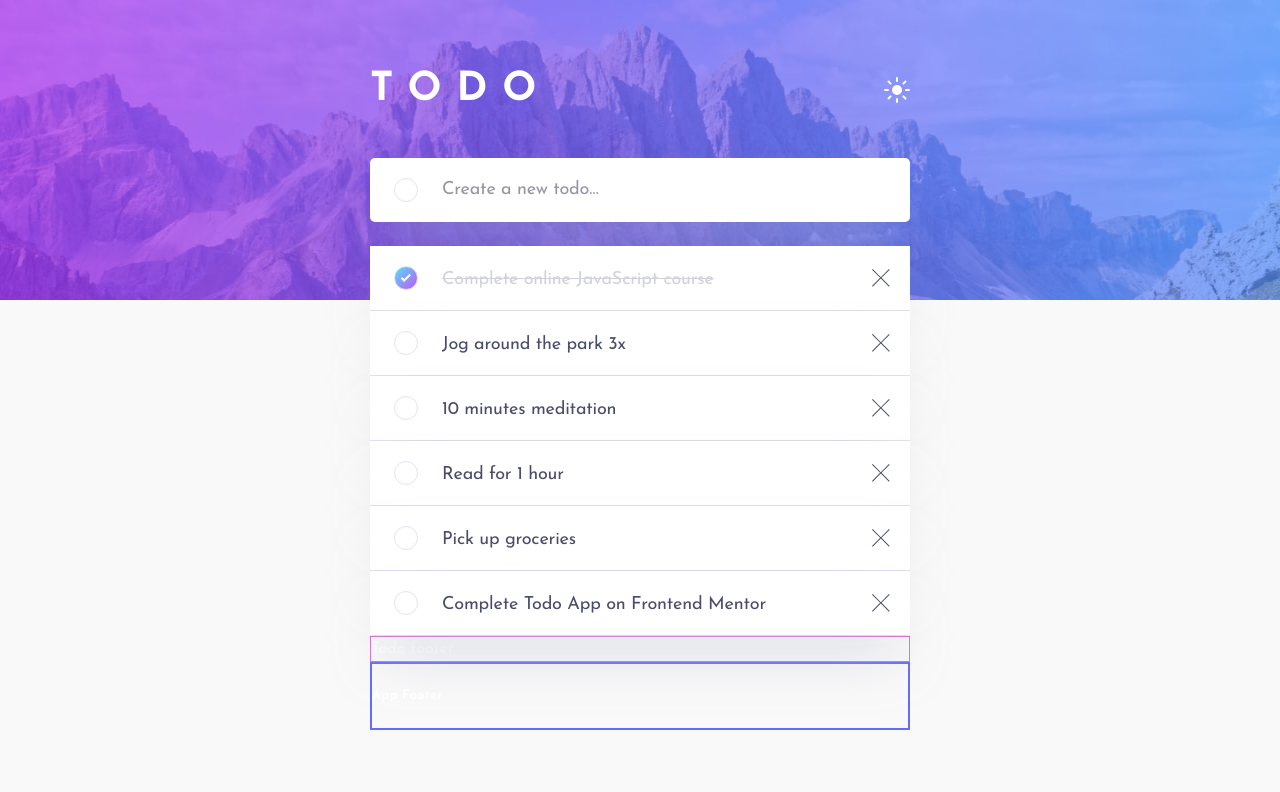
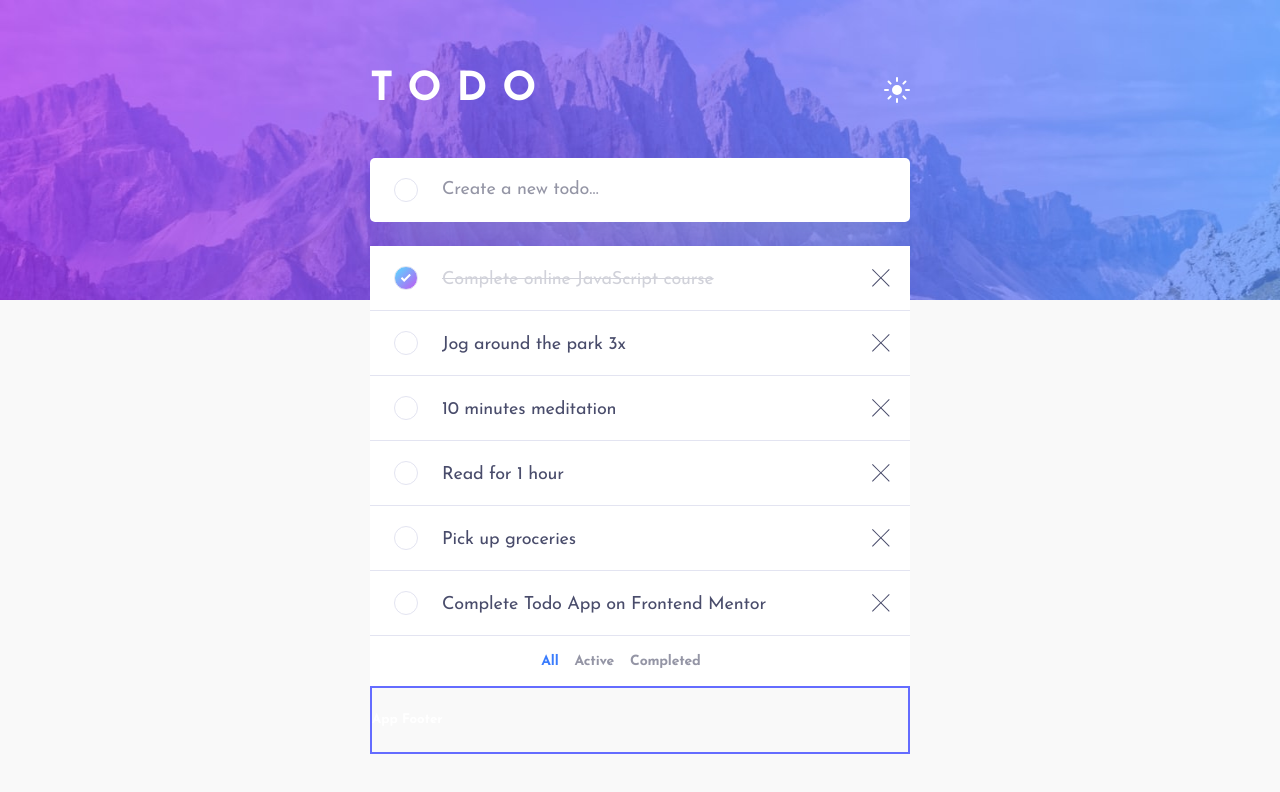
Before and after one commit to Ex-Zy/react-todo-app, a React (Vite) app: page / in a window 1280 px wide. Shown: the top 792 px of the page. Built offline with nearby package versions, Linux system fonts and the light colour scheme.

Commit message:
:lipstick: update: TodoFooter

```diff
--- a/src/assets/_variables.scss
+++ b/src/assets/_variables.scss
@@ -23,6 +23,7 @@
 
   // TodoFooter
   --fs-todo-footer: 14px;
+  --bg-color-todo-footer: #25273d;
   --color-text-todo-footer: #5b5e7e;
   --color-text-todo-footer-active: #3a7cfd;
   --color-text-todo-footer-hover: #e3e4f1;
--- a/src/assets/index.scss
+++ b/src/assets/index.scss
@@ -37,6 +37,11 @@ body {
   --bg-color-todo-item: #fff;
   --color-text-todo-item: #494c6b;
   --color-text-todo-item-completed: #d1d2da;
+
+  // TodoFooter
+  --bg-color-todo-footer: #fff;
+  --color-text-todo-footer: #9495a5;
+  --color-text-todo-footer-hover: #494c6b;
 }
 
 [data-theme='dark'] {
@@ -58,4 +63,9 @@ body {
   --bg-color-todo-item: #25273d;
   --color-text-todo-item: #c8cbe7;
   --color-text-todo-item-completed: #4d5067;
+
+  // TodoFooter
+  --bg-color-todo-footer: #25273d;
+  --color-text-todo-footer: #5b5e7e;
+  --color-text-todo-footer-hover: #e3e4f1;
 }
--- a/src/components/AppTodo/AppTodo.tsx
+++ b/src/components/AppTodo/AppTodo.tsx
@@ -1,11 +1,15 @@
 import AddTodo from '@/components/AddTodo'
 import Todo from '@/components/Todo'
-import { useState } from 'react'
+import { useMemo, useState } from 'react'
 import { initialTodos } from '@/components/AppTodo/AppTodo.constants.ts'
 import { TodoItem } from '@/types'
 
 function AppTodo() {
   const [todos, setTodos] = useState<TodoItem[]>(initialTodos)
+  const itemsLeft = useMemo(
+    () => todos.filter((t) => !t.completed).length,
+    [todos]
+  )
 
   function handleAddTodo(todo: TodoItem) {
     setTodos([todo, ...todos])
@@ -28,6 +32,7 @@ function AppTodo() {
       <AddTodo className="add-todo--margin" onAddTodo={handleAddTodo} />
       <Todo
         todos={todos}
+        itemsLeft={itemsLeft}
         onCompletedTodo={handleCompleteTodo}
         onDeleteTodo={handleDeleteTodo}
       />
--- a/src/components/Todo/Todo.tsx
+++ b/src/components/Todo/Todo.tsx
@@ -6,12 +6,14 @@ import React, { Fragment } from 'react'
 
 interface TodoProps {
   todos: TodoItem[]
+  itemsLeft: number
   onCompletedTodo: (todo: TodoItem, completed: boolean) => void
   onDeleteTodo: (todo: TodoItem) => void
 }
 
 const Todo: React.FC<TodoProps> = ({
   todos,
+  itemsLeft,
   onCompletedTodo,
   onDeleteTodo,
 }) => {
@@ -29,7 +31,7 @@ const Todo: React.FC<TodoProps> = ({
           </Fragment>
         ))}
       </div>
-      <TodoFooter />
+      <TodoFooter itemsLeft={itemsLeft} />
     </div>
   )
 }
--- a/src/components/TodoFooter/TodoFooter.scss
+++ b/src/components/TodoFooter/TodoFooter.scss
@@ -1,3 +1,35 @@
 .todo-footer {
-  border: 1px solid #da70d6ff;
+  display: flex;
+  align-items: center;
+  justify-content: space-between;
+
+  height: 50px;
+  padding-inline: 24px;
+
+  background: var(--bg-color-todo-footer);
 }
+
+.filter-by {
+  display: flex;
+
+  &__item {
+    cursor: pointer;
+
+    padding: 14px 8px;
+
+    font-family: 'Josefin Sans', sans-serif;
+    font-size: 14px;
+    font-weight: bold;
+    color: var(--color-text-todo-footer);
+    letter-spacing: -0.19px;
+  }
+
+  &__item:hover {
+    color: var(--color-text-todo-footer-hover);
+  }
+
+  &__item--active,
+  &__item--active:hover {
+    color: var(--color-text-todo-footer-active);
+  }
+}
--- a/src/components/TodoFooter/TodoFooter.tsx
+++ b/src/components/TodoFooter/TodoFooter.tsx
@@ -1,7 +1,22 @@
 import '@/components/TodoFooter/TodoFooter.scss'
+import React from 'react'
 
-function TodoFooter() {
-  return <div className="todo-footer">Todo footer</div>
+interface TodoFooterProps {
+  itemsLeft: number
+}
+
+const TodoFooter: React.FC<TodoFooterProps> = ({ itemsLeft }) => {
+  return (
+    <div className="todo-footer">
+      <div className="items-left">{itemsLeft} items left</div>
+      <div className="filter-by">
+        <div className="filter-by__item filter-by__item--active">All</div>
+        <div className="filter-by__item">Active</div>
+        <div className="filter-by__item">Completed</div>
+      </div>
+      <div className="clear-completed">Clear completed</div>
+    </div>
+  )
 }
 
 export default TodoFooter
--- a/src/components/TodoListItem/TodoListItem.scss
+++ b/src/components/TodoListItem/TodoListItem.scss
@@ -3,7 +3,8 @@
     $fs: var(--fs-todo-item),
     $radius: null,
     $color: var(--color-text-todo-item),
-    $bg: var(--bg-color-todo-item)
+    $bg: var(--bg-color-todo-item),
+    $shadow: null
   );
 
   @include mobile {
@@ -15,7 +16,8 @@
       $ls: -0.17px,
       $radius: null,
       $color: var(--color-text-todo-item),
-      $bg: var(--bg-color-todo-item)
+      $bg: var(--bg-color-todo-item),
+      $shadow: null
     );
   }
 
```
